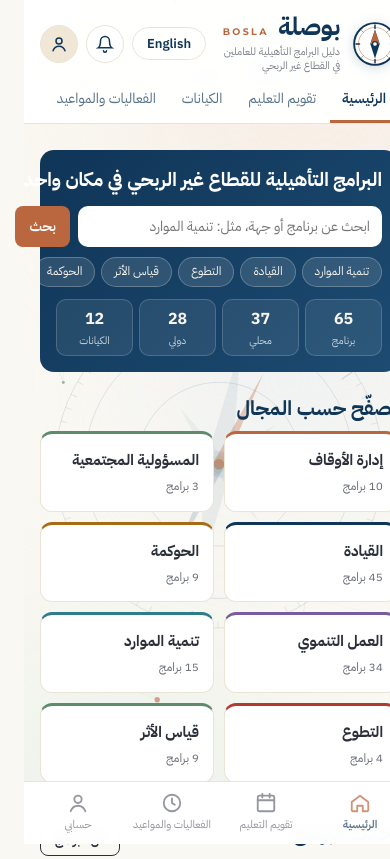
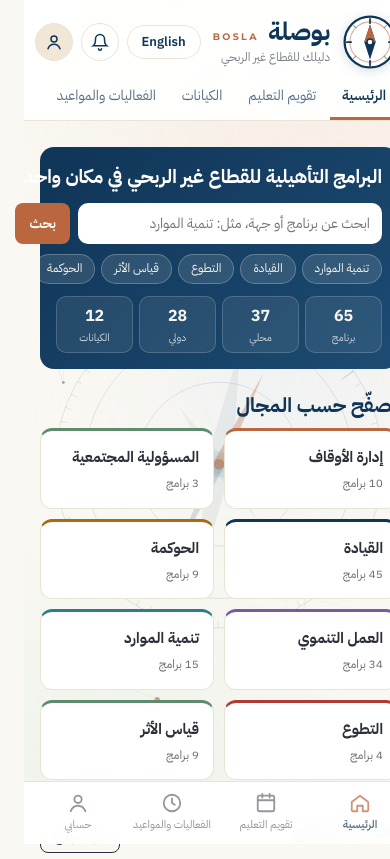
Before and after one commit to rabehedu-sketch/bosla, a plain HTML site: page site/index.html in a window 390 px wide. Shown: the top 859 px of the page. Drawn offline with nearby package versions, Linux system fonts and the light colour scheme; no server answers.

Commit message:
بوصلة: شعار «دليلك للقطاع غير الربحي» وتكبير أيقونة البوصلة
Co-Authored-By: Claude Opus 5.5 <noreply@anthropic.com>
Claude-Session: https://claude.ai/code/session_01WaAQ5T6EAKuxi1F9z4xPMk

```diff
--- a/site/index.html
+++ b/site/index.html
@@ -163,7 +163,7 @@ header{background:rgba(255,255,255,.94);backdrop-filter:blur(8px);color:var(--he
 .top{display:flex;align-items:center;justify-content:space-between;gap:12px;padding-block:14px 4px}
 .brand{display:flex;align-items:center;gap:10px}
 .brand svg{flex:none}
-.brand{gap:12px}.brand .mark{filter:drop-shadow(0 2px 6px rgba(15,53,87,.18))}.brand .wm{display:flex;flex-direction:column;min-width:0}.brand .nm{display:flex;align-items:baseline;gap:9px}.brand b{font-size:30px;font-weight:800;line-height:1;letter-spacing:-.01em;color:var(--head-fg)}.brand .latin{font-family:var(--latin);font-size:11px;font-weight:700;letter-spacing:.32em;color:#BA6740}.brand .wm small{margin-top:5px}@media(max-width:560px){.brand .mark{width:46px;height:46px}.brand b{font-size:25px}.brand .wm small{font-size:10.5px;max-width:190px;line-height:1.35}.brand .latin{font-size:9.5px;letter-spacing:.25em}}
+.brand{gap:12px}.brand .mark{filter:drop-shadow(0 2px 6px rgba(15,53,87,.18))}.brand .wm{display:flex;flex-direction:column;min-width:0}.brand .nm{display:flex;align-items:baseline;gap:9px}.brand b{font-size:30px;font-weight:800;line-height:1;letter-spacing:-.01em;color:var(--head-fg)}.brand .latin{font-family:var(--latin);font-size:11px;font-weight:700;letter-spacing:.32em;color:#BA6740}.brand .wm small{margin-top:5px;font-size:13px}@media(max-width:560px){.brand .mark{width:56px;height:56px}.brand b{font-size:25px}.brand .wm small{font-size:12px;max-width:190px;line-height:1.35}.brand .latin{font-size:9.5px;letter-spacing:.25em}}
 .brand small{display:block;font-size:12px;color:var(--head-muted);font-weight:400}
 .lang{font:inherit;font-size:13px;font-weight:600;background:transparent;color:var(--head-fg);border:1px solid var(--line);border-radius:999px;padding:5px 14px;cursor:pointer}
 .lang:hover{border-color:var(--copper);color:var(--copper)}
@@ -479,7 +479,7 @@ main,footer{position:relative;z-index:1}
 <header><div class="wrap">
   <div class="top">
     <div class="brand">
-      <svg class="mark" width="54" height="54" viewBox="0 0 64 64" aria-hidden="true">
+      <svg class="mark" width="66" height="66" viewBox="0 0 64 64" aria-hidden="true">
         <circle cx="32" cy="32" r="29" fill="#fff" stroke="#0F3557" stroke-width="2.6"/>
         <circle cx="32" cy="32" r="23" fill="none" stroke="#BA6740" stroke-width="1.2" opacity=".55"/>
         <g stroke="#0F3557" stroke-width="2" stroke-linecap="round"><path d="M32 5.5v5M32 53.5v5M5.5 32h5M53.5 32h5"/></g>
@@ -508,7 +508,7 @@ main,footer{position:relative;z-index:1}
 <script>
 const TODAY=new Date();TODAY.setHours(0,0,0,0);
 const T={
-ar:{brand:"بوصلة",tagline:"دليل البرامج التأهيلية للعاملين في القطاع غير الربحي",
+ar:{brand:"بوصلة",tagline:"دليلك للقطاع غير الربحي",
  home:"الرئيسية",journeys:"الرحلات التعليمية",programs:"تقويم التعليم",calendar:"الفعاليات والمواعيد",communities:"المجتمعات المهنية",content:"المحتوى الإثرائي",elearn:"التعلم عن بعد",funders:"للممولين",orgs:"للجمعيات",account:"حسابي",
  heroT:"البرامج التأهيلية للقطاع غير الربحي في مكان واحد",
  heroP:"نجمع الدورات والدبلومات والزمالات والفعاليات من مصادرها الرسمية ونحدّثها كل أسبوع. تختار ما يناسبك، وتقدّم مباشرة من موقع الجهة المقدمة.",searchPh:"ابحث عن برنامج أو جهة، مثل: تنمية الموارد",kicker:"دليل محدّث أسبوعيًا",inDir:"في الدليل الآن",localN:"{n} محلية",intlN:"{n} دولية",nextT:"أقرب فعالية",progCount:"برنامجًا تأهيليًا في الدليل",topicsT:"تصفّح حسب المجال",topicN:"{n} برامج",sourcesT:"نتابع البرامج من مصادرها الرسمية:",searchBtn:"بحث",latestT:"أحدث البرامج",allPrograms:"كل البرامج",resultsFor:"نتائج البحث عن «{q}»",clearSearch:"مسح البحث",
@@ -562,7 +562,7 @@ ar:{brand:"بوصلة",tagline:"دليل البرامج التأهيلية لل
  rdNext:"خطواتك التالية:",rdAll:"أكملت كل المتطلبات الأساسية. ابدأ من بنك المنح.",rdAnswer:"أجب عن جميع الأسئلة لتظهر النتيجة.",e_ready:"إكمال مؤشر الجاهزية",
  sgT:"اقتراحات وكيل المحتوى",sgP:"برامج جمعها الوكيل من مصادر موثوقة. راجعها ثم اقبلها لتظهر في المنصة.",sgNone:"لا توجد اقتراحات جديدة.",sgOk:"قبول",sgNo:"رفض",sgSrc:"المصدر",sgAdded:"أُضيف إلى المنصة",sgDropped:"حُذف الاقتراح",
  hiddenTag:"مخفي",noMatch:"لا توجد نتائج مطابقة.",login:"سجّل الدخول لاستخدام هذه الميزة"},
-en:{brand:"Bosla",tagline:"A directory of training programs for nonprofit professionals",
+en:{brand:"Bosla",tagline:"Your guide to the nonprofit sector",
  home:"Home",journeys:"Learning journeys",programs:"Learning calendar",calendar:"Events & dates",communities:"Communities",content:"Learning content",elearn:"E-learning",funders:"For funders",orgs:"For nonprofits",account:"My account",
  heroT:"Nonprofit training programs, in one place",
  heroP:"We collect courses, diplomas, fellowships and events from their official sources and update them every week. Pick what fits you and apply directly on the provider's site.",searchPh:"Search a program or provider, e.g. fundraising",kicker:"Updated every week",inDir:"In the directory now",localN:"{n} local",intlN:"{n} international",nextT:"Next event",progCount:"training programs listed",topicsT:"Browse by field",topicN:"{n} programs",sourcesT:"We track programs from official sources:",searchBtn:"Search",latestT:"Latest programs",allPrograms:"All programs",resultsFor:"Results for \"{q}\"",clearSearch:"Clear search",
```
